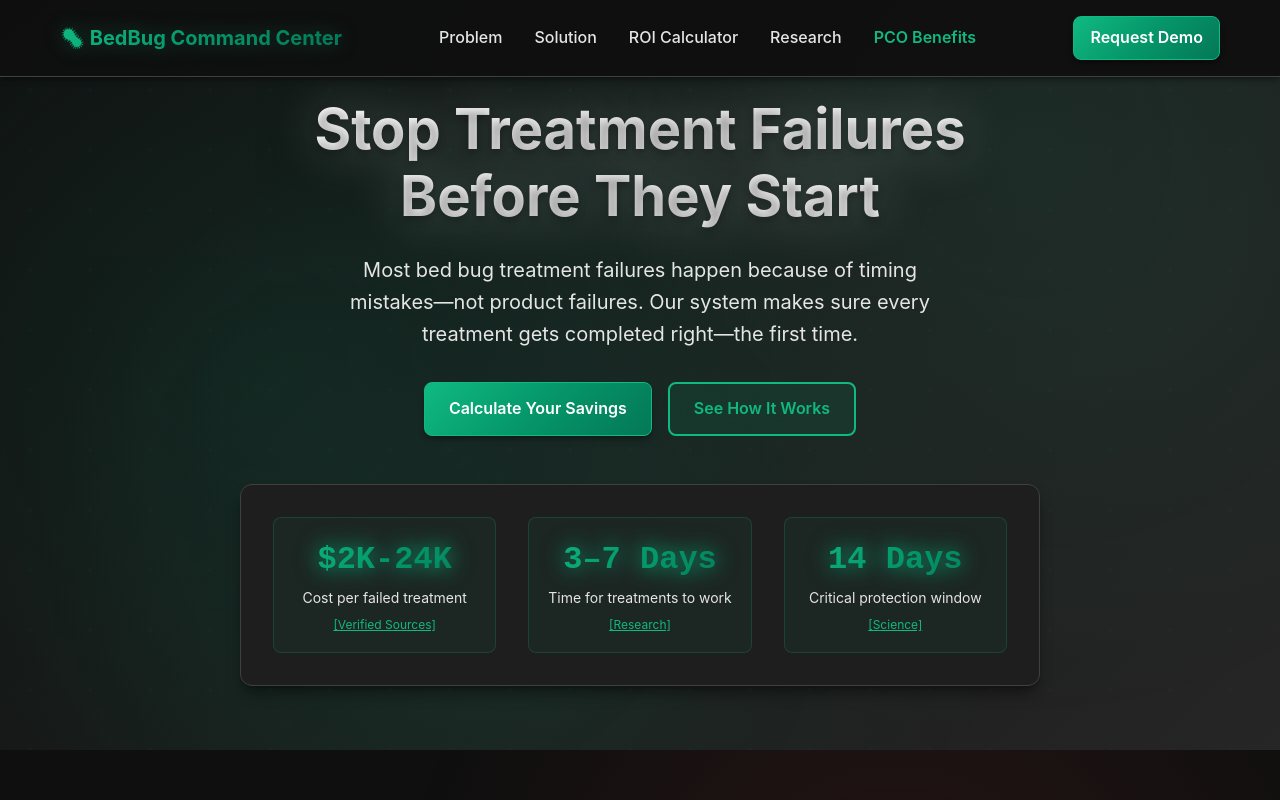
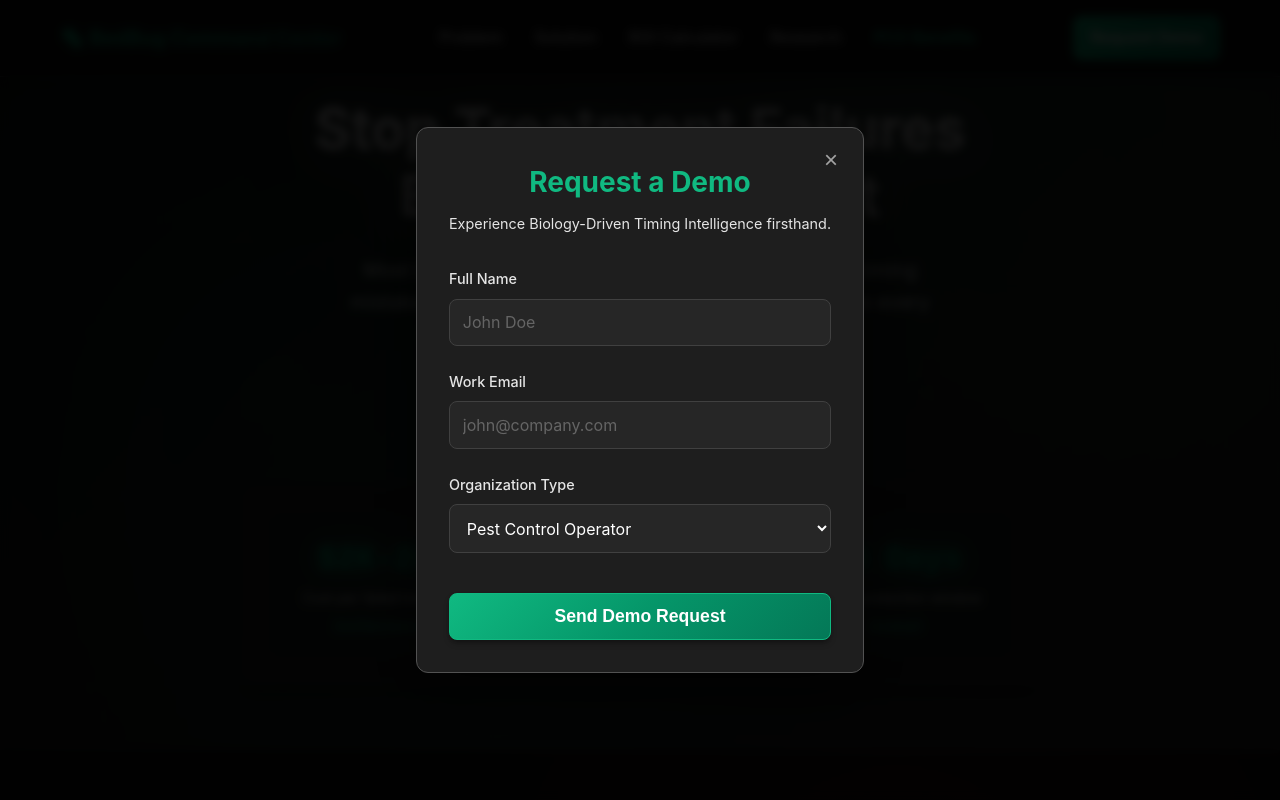
Before and after one commit to eric-pest-solutions/bedbug-command-center-website, a plain HTML site: page index.html in a window 1280 px wide. Both pictures are taken after a click on the link "Request Demo". Shown: the top 800 px of the page. Drawn offline with Linux system fonts and the light colour scheme.

Commit message:
Update index.html fixed demo

```diff
--- a/index.html
+++ b/index.html
@@ -151,6 +151,7 @@
       transition: all 0.3s;
       box-shadow: var(--shadow-md);
       border: 1px solid var(--accent);
+      cursor: pointer;
     }
 
     .nav-cta:hover {
@@ -1224,10 +1225,44 @@
         background: white !important;
       }
     }
+
+    /* ============================================================================
+       CONTACT WEB FORM SYSTEM (STRICT THEME ADHERENCE)
+    ============================================================================ */
+    .lead-form-group {
+      margin-bottom: 1.5rem;
+      text-align: left;
+    }
+    .lead-form-group label {
+      display: block;
+      margin-bottom: 0.5rem;
+      color: var(--text-secondary);
+      font-weight: 500;
+      font-size: 0.9rem;
+    }
+    .lead-form-input {
+      width: 100%;
+      padding: 0.8rem;
+      background: var(--bg-tertiary);
+      border: 1px solid var(--border);
+      border-radius: var(--radius);
+      color: var(--text-primary);
+      font-family: 'Inter', sans-serif;
+      font-size: 1rem;
+      transition: all 0.3s;
+    }
+    .lead-form-input:focus {
+      outline: none;
+      border-color: var(--accent);
+      box-shadow: 0 0 10px rgba(16, 185, 129, 0.2);
+    }
+    .lead-form-input::placeholder {
+      color: var(--text-muted);
+      opacity: 0.5;
+    }
   </style>
 </head>
 <body>
-  <!-- Navigation -->
   <nav class="navbar">
     <div class="container">
       <div class="nav-content">
@@ -1239,12 +1274,11 @@
           <li><a href="#research">Research</a></li>
           <li><a href="javascript:void(0)" onclick="showPCOPage()" style="color: var(--accent); font-weight: 600;">PCO Benefits</a></li>
         </ul>
-        <a href="#demo" class="nav-cta">Request Demo</a>
+        <a href="javascript:void(0)" onclick="openContactForm()" class="nav-cta">Request Demo</a>
       </div>
     </div>
   </nav>
 
-  <!-- Hero Section -->
   <section class="hero">
     <div class="container">
       <div class="hero-content">
@@ -1280,7 +1314,6 @@
     </div>
   </section>
 
-  <!-- Problem Section -->
   <section id="problem" class="section problem">
     <div class="container">
       <div class="section-inner">
@@ -1341,7 +1374,6 @@
     </div>
   </section>
 
-  <!-- Solution Section -->
   <section id="solution" class="section solution">
     <div class="container">
       <div class="section-inner">
@@ -1464,7 +1496,6 @@
     </div>
   </section>
 
-  <!-- ROI Calculator Section -->
   <section id="roi" class="section roi">
     <div class="container">
       <div class="section-inner">
@@ -1474,7 +1505,6 @@
             <p>Select your property type and adjust parameters to see estimated annual losses</p>
           </div>
 
-          <!-- Property Type Selector -->
           <div class="property-selector">
             <div class="property-type active" data-type="multifamily" onclick="selectPropertyType('multifamily')">
               <h4>Multi-Family Housing</h4>
@@ -1553,7 +1583,6 @@
     </div>
   </section>
 
-  <!-- Research Citations -->
   <section id="research" class="research-footer">
     <div class="container">
       <div class="research-header">
@@ -1619,7 +1648,6 @@
     </div>
   </section>
 
-  <!-- Sources Modal -->
   <div id="sourcesModal" class="modal">
     <div class="modal-content">
       <button class="modal-close" onclick="closeModal()">×</button>
@@ -1663,7 +1691,6 @@
     </div>
   </div>
 
-  <!-- PCO Benefits Page Overlay -->
   <div id="pcoModal" class="modal">
     <div class="modal-content" style="max-width: 1000px; max-height: 95vh;">
       <button class="modal-close" onclick="closePCOPage()">×</button>
@@ -1677,7 +1704,6 @@
         </p>
       </div>
 
-      <!-- Main WIIFM Benefits -->
       <div style="display: grid; grid-template-columns: repeat(auto-fit, minmax(280px, 1fr)); gap: 2rem; margin-bottom: 3rem;">
         <div style="padding: 2rem; background: var(--bg-tertiary); border-radius: var(--radius); border: 1px solid var(--border); text-align: center; transition: all 0.3s ease;" onmouseover="this.style.borderColor='var(--accent)'; this.style.boxShadow='0 8px 25px rgba(16, 185, 129, 0.2)'" onmouseout="this.style.borderColor='var(--border)'; this.style.boxShadow='none'">
           <div style="font-size: 3rem; margin-bottom: 1rem;">💰</div>
@@ -1716,7 +1742,6 @@
         </div>
       </div>
 
-      <!-- Intelligent Visit Strategy Builder Deep Dive -->
       <div style="background: var(--bg-tertiary); padding: 2.5rem; border-radius: var(--radius-lg); border: 1px solid var(--border-light); margin-bottom: 2rem;">
         <h3 style="color: var(--text-primary); margin-bottom: 1.5rem; font-size: 1.5rem; text-align: center;">
           🎯 Intelligent Visit Strategy Builder: Your Secret Weapon
@@ -1746,7 +1771,6 @@
         </div>
       </div>
 
-      <!-- ROI for PCOs -->
       <div style="text-align: center; padding: 2rem; background: var(--gradient-primary); border-radius: var(--radius-lg); color: white;">
         <h3 style="margin-bottom: 1rem; font-size: 1.5rem;">Your Investment Pays for Itself</h3>
         <p style="margin-bottom: 1.5rem; font-size: 1.125rem; opacity: 0.9;">
@@ -1770,11 +1794,65 @@
     </div>
   </div>
 
+  <div id="contactModal" class="modal">
+    <div class="modal-content" style="max-width: 500px;">
+      <button class="modal-close" onclick="closeContactForm()">×</button>
+      <div style="text-align: center; margin-bottom: 2rem;">
+        <h3 style="font-size: 1.75rem; color: var(--accent); margin-bottom: 0.5rem;">Request a Demo</h3>
+        <p style="color: var(--text-secondary); font-size: 0.9rem;">Experience Biology-Driven Timing Intelligence firsthand.</p>
+      </div>
+
+      <form id="leadForm" onsubmit="handleLeadSubmit(event)">
+        <div class="lead-form-group">
+          <label for="name">Full Name</label>
+          <input type="text" id="name" class="lead-form-input" placeholder="John Doe" required>
+        </div>
+        <div class="lead-form-group">
+          <label for="email">Work Email</label>
+          <input type="email" id="email" class="lead-form-input" placeholder="john@company.com" required>
+        </div>
+        <div class="lead-form-group">
+          <label for="org">Organization Type</label>
+          <select id="org" class="lead-form-input" style="background: var(--bg-tertiary); color: white;">
+            <option value="PCO">Pest Control Operator</option>
+            <option value="Senior Living">Senior Living Manager</option>
+            <option value="Hospitality">Hotel Operations</option>
+            <option value="Housing">Multi-Family Housing</option>
+          </select>
+        </div>
+        <button type="submit" class="btn btn-primary" style="width: 100%; justify-content: center; font-size: 1.1rem; margin-top: 1rem;">
+          Send Demo Request
+        </button>
+      </form>
+    </div>
+  </div>
+
   <script>
-    // ============================================================================
-    // SME-VALIDATED ROI CALCULATOR
-    // Cost data verified by industry expert panel
-    // ============================================================================
+    // Lead Form Visibility Logic
+    function openContactForm() {
+      document.getElementById('contactModal').classList.add('active');
+      document.body.style.overflow = 'hidden';
+    }
+
+    function closeContactForm() {
+      document.getElementById('contactModal').classList.remove('active');
+      document.body.style.overflow = 'auto';
+    }
+
+    function handleLeadSubmit(event) {
+      event.preventDefault();
+      const name = document.getElementById('name').value;
+      const email = document.getElementById('email').value;
+      const org = document.getElementById('org').value;
+
+      // Integration Hook: This is where you would link to Cloudflare Workers or Formspree
+      console.log("DEMO REQUESTED:", { name, email, org });
+
+      alert(`Success! Thank you, ${name}. Your request for the ${org} demo has been captured. Our SME team will contact you at ${email} shortly.`);
+
+      closeContactForm();
+      document.getElementById('leadForm').reset();
+    }
 
     // Property type configurations - SME validated cost ranges
     const propertyProfiles = {
@@ -1800,7 +1878,7 @@
         label: 'Hospitality Properties',
         retreatRange: [500, 2000],      // Room service disruption
         vacancyRange: [1200, 4000],     // Daily revenue impact
-        compRange: [400, 1200],         // Guest compensation
+        compRange: [400, 1200],          // Guest compensation
         overtimeRange: [200, 600],      // 24/7 operations
         reputationRange: [300, 1000],   // Review impacts
         baseMultiplier: 1.5
@@ -1809,14 +1887,12 @@
 
     let currentPropertyType = 'multifamily';
 
-    // Severity multipliers based on SME input
     const severityMultipliers = {
-      1: { label: 'Light', multiplier: 0.7 },    // Early detection
-      2: { label: 'Moderate', multiplier: 1.0 }, // Standard case
-      3: { label: 'Severe', multiplier: 1.8 }    // Widespread/clustered
+      1: { label: 'Light', multiplier: 0.7 },
+      2: { label: 'Moderate', multiplier: 1.0 },
+      3: { label: 'Severe', multiplier: 1.8 }
     };
 
-    // Property type selector
     function selectPropertyType(type) {
       currentPropertyType = type;
       document.querySelectorAll('.property-type').forEach(el => {
@@ -1826,7 +1902,6 @@
       updateROI();
     }
 
-    // ROI Calculator - SME validated methodology with minimum base costs
     function updateROI() {
       const incidents = parseInt(document.getElementById('incidents').value);
       const failureRate = parseInt(document.getElementById('failureRate').value);
@@ -1836,32 +1911,26 @@
       const severityData = severityMultipliers[severity];
       const multiplier = profile.baseMultiplier * severityData.multiplier;
 
-      // Calculate failures per year with minimum base cost logic
       let failures = Math.round(incidents * (failureRate / 100));
 
-      // Prevent $0 costs: minimum base cost unless incidents = 0 and failure rate <= 5%
       if (incidents === 0 && failureRate <= 5) {
         failures = 0;
       } else if (failures === 0) {
-        // Apply minimum base cost even with 0 calculated failures
-        failures = 0.5; // Represents ongoing risk and preparedness costs
-      }
-
-      // Component cost calculations with severity adjustment
+        failures = 0.5;
+      }
+
       const retreatAvg = ((profile.retreatRange[0] + profile.retreatRange[1]) / 2) * multiplier;
       const vacancyAvg = ((profile.vacancyRange[0] + profile.vacancyRange[1]) / 2) * multiplier;
       const compAvg = ((profile.compRange[0] + profile.compRange[1]) / 2) * multiplier;
       const overtimeAvg = ((profile.overtimeRange[0] + profile.overtimeRange[1]) / 2) * multiplier;
       const reputationAvg = ((profile.reputationRange[0] + profile.reputationRange[1]) / 2) * multiplier;
 
-      // Calculate costs with minimum base amounts
       const retreatCost = Math.round(failures * retreatAvg);
       const vacancyCost = Math.round(failures * vacancyAvg);
       const compCost = Math.round(failures * compAvg);
       const overtimeCost = Math.round(failures * overtimeAvg);
       const reputationCost = Math.round(failures * reputationAvg);
 
-      // Add ongoing operational costs (minimum base cost)
       const baseCosts = {
         multifamily: { retreat: 200, vacancy: 400, comp: 100, overtime: 50, reputation: 50 },
         senior: { retreat: 300, vacancy: 500, comp: 150, overtime: 75, reputation: 100 },
@@ -1877,17 +1946,15 @@
       const finalReputationCost = Math.max(reputationCost, base.reputation);
 
       const totalLoss = finalRetreatCost + finalVacancyCost + finalCompCost + finalOvertimeCost + finalReputationCost;
-      const softwareCost = 499; // Professional tier
+      const softwareCost = 499;
       const savingsMultiple = Math.round(totalLoss / softwareCost);
       const breakevenFailures = Math.ceil(softwareCost / (retreatAvg + vacancyAvg + compAvg + overtimeAvg + reputationAvg));
 
-      // Update display
       document.getElementById('incidentsValue').textContent = incidents + ' incidents';
       document.getElementById('failureRateValue').textContent = failureRate + '%';
       document.getElementById('severityValue').textContent = severityData.label;
       document.getElementById('lossValue').textContent = '$' + totalLoss.toLocaleString();
 
-      // Update breakdown
       document.getElementById('retreatCost').textContent = '$' + finalRetreatCost.toLocaleString();
       document.getElementById('vacancyCost').textContent = '$' + finalVacancyCost.toLocaleString();
       document.getElementById('compCost').textContent = '$' + finalCompCost.toLocaleString();
@@ -1895,17 +1962,14 @@
       document.getElementById('reputationCost').textContent = '$' + finalReputationCost.toLocaleString();
       document.getElementById('totalCost').textContent = '$' + totalLoss.toLocaleString();
 
-      // Update insight
       document.getElementById('breakeven').textContent = breakevenFailures;
       document.getElementById('savingsMultiple').textContent = Math.max(savingsMultiple, 1) + '×';
     }
 
-    // Event listeners
     document.getElementById('incidents').addEventListener('input', updateROI);
     document.getElementById('failureRate').addEventListener('input', updateROI);
     document.getElementById('severity').addEventListener('input', updateROI);
 
-    // Modal functions
     function openModal() {
       document.getElementById('sourcesModal').classList.add('active');
     }
@@ -1914,55 +1978,44 @@
       document.getElementById('sourcesModal').classList.remove('active');
     }
 
-    // PCO page functions
     function showPCOPage() {
       document.getElementById('pcoModal').classList.add('active');
-      document.body.style.overflow = 'hidden'; // Prevent background scrolling
+      document.body.style.overflow = 'hidden';
     }
 
     function closePCOPage() {
       document.getElementById('pcoModal').classList.remove('active');
-      document.body.style.overflow = 'auto'; // Restore scrolling
-    }
-
-    // Scroll reveal animation
+      document.body.style.overflow = 'auto';
+    }
+
     function reveal() {
       const reveals = document.querySelectorAll('.reveal');
-
       reveals.forEach(element => {
         const windowHeight = window.innerHeight;
         const elementTop = element.getBoundingClientRect().top;
-        const elementVisible = 150;
-
-        if (elementTop < windowHeight - elementVisible) {
+        if (elementTop < windowHeight - 150) {
           element.classList.add('active');
         }
       });
     }
 
-    // Close modal on outside click
-    document.getElementById('sourcesModal').addEventListener('click', function(e) {
-      if (e.target === this) {
-        closeModal();
-      }
-    });
-
-    // Close PCO modal on outside click
-    document.getElementById('pcoModal').addEventListener('click', function(e) {
-      if (e.target === this) {
-        closePCOPage();
-      }
-    });
-
-    // Handle escape key for modals
+    // Modal click-outside logic
+    window.onclick = function(event) {
+        if (event.target.className === 'modal active') {
+            closeModal();
+            closePCOPage();
+            closeContactForm();
+        }
+    };
+
     document.addEventListener('keydown', function(e) {
       if (e.key === 'Escape') {
         closeModal();
         closePCOPage();
+        closeContactForm();
       }
     });
 
-    // Smooth scroll for navigation
     document.querySelectorAll('a[href^="#"]').forEach(anchor => {
       anchor.addEventListener('click', function(e) {
         e.preventDefault();
@@ -1973,25 +2026,21 @@
       });
     });
 
-    // Initialize
     window.addEventListener('scroll', reveal);
     window.addEventListener('load', () => {
       reveal();
       updateROI();
     });
 
-    // Navbar scroll effect
     let lastScrollTop = 0;
     window.addEventListener('scroll', () => {
       const scrollTop = window.pageYOffset || document.documentElement.scrollTop;
       const navbar = document.querySelector('.navbar');
-
       if (scrollTop > lastScrollTop && scrollTop > 100) {
         navbar.style.transform = 'translateY(-100%)';
       } else {
         navbar.style.transform = 'translateY(0)';
       }
-
       lastScrollTop = scrollTop;
     });
   </script>
```
